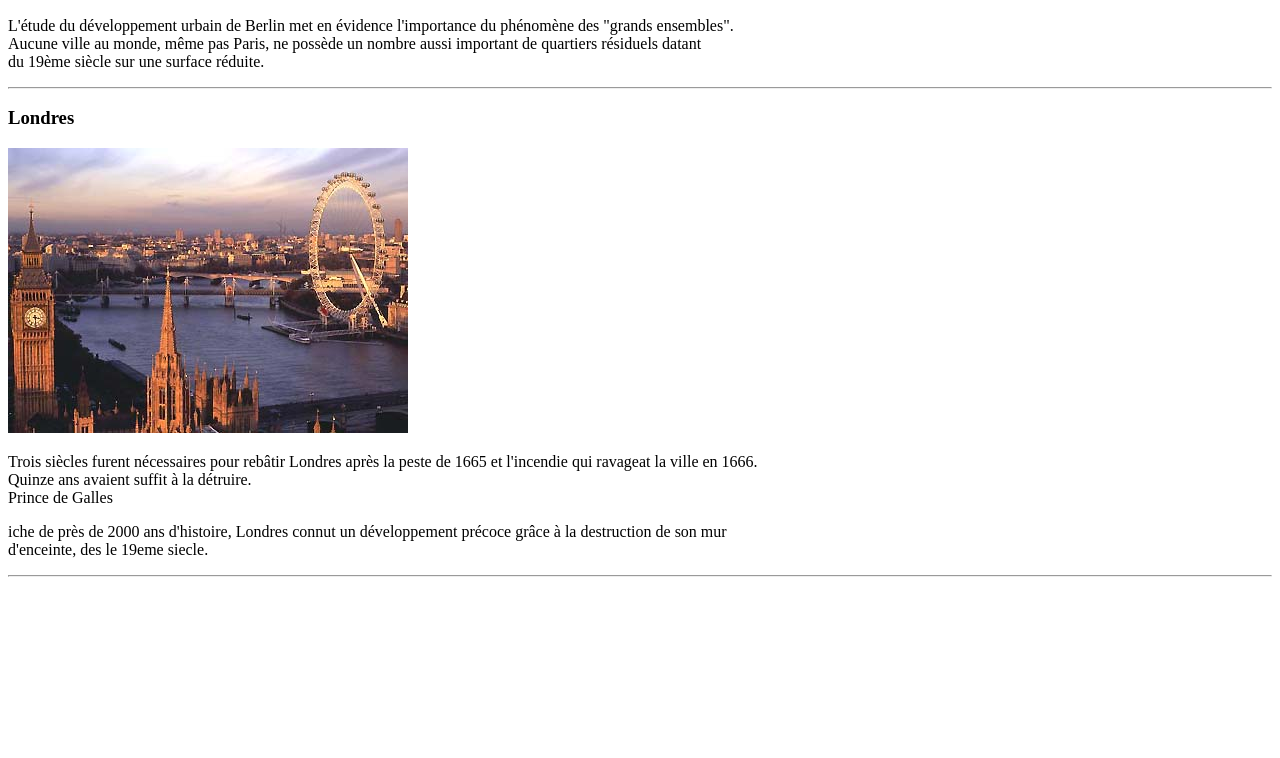
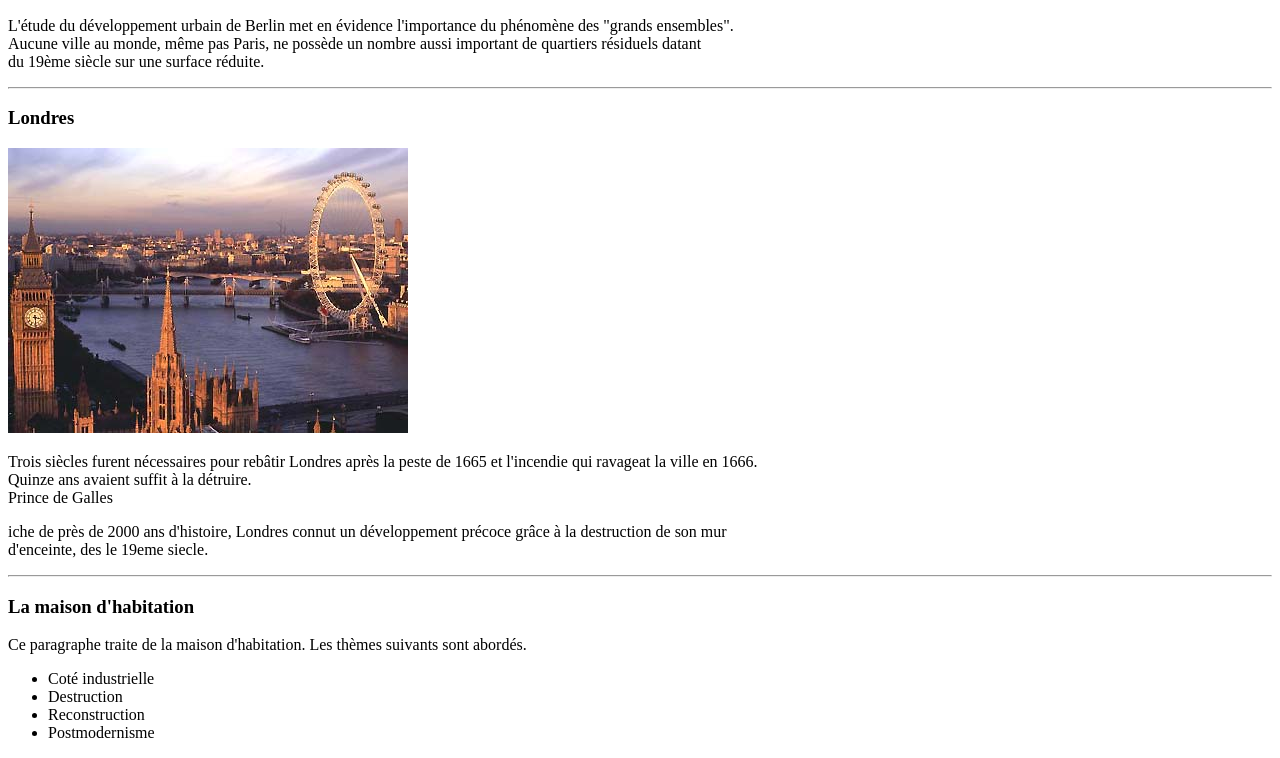
Before and after one commit to sofiane626/exercice2, a plain HTML site: page index.html in a window 1280 px wide. Shown: the part 655-1413 px from the top of the page. Before the commit the page ends 1240 px from the top, so only its background shows below. Drawn offline with Linux system fonts and the light colour scheme.

Commit message:
section 3 fini et dernier commit

```diff
--- a/index.html
+++ b/index.html
@@ -44,6 +44,18 @@
     </section>
     <hr>
 
+    <section>
+        <h3>La maison d'habitation</h3>
+
+        <p>Ce paragraphe traite de la maison d'habitation. Les thèmes suivants sont abordés.</p>
+        <ul>
+            <li>Coté industrielle</li>
+            <li>Destruction</li>
+            <li>Reconstruction</li>
+            <li>Postmodernisme</li>
+        </ul>
+    </section>
+
 </body>
 
 </html>
```
